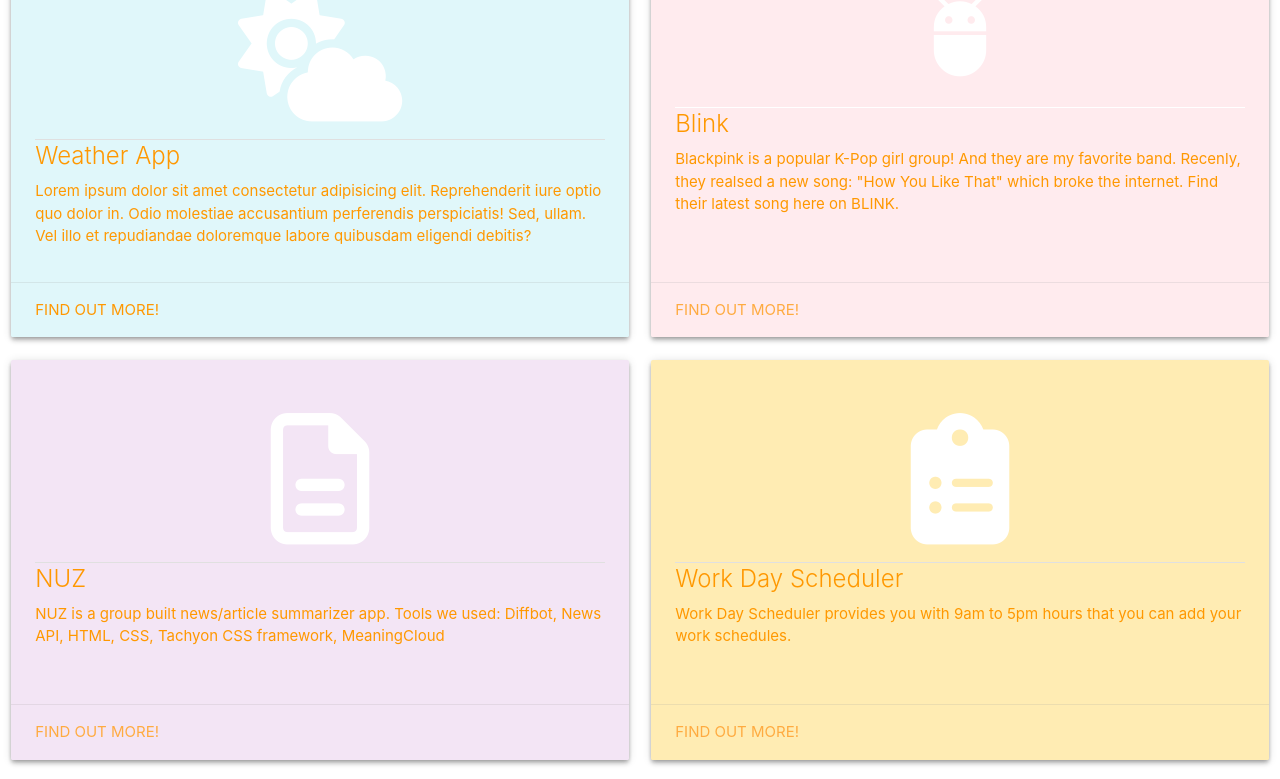
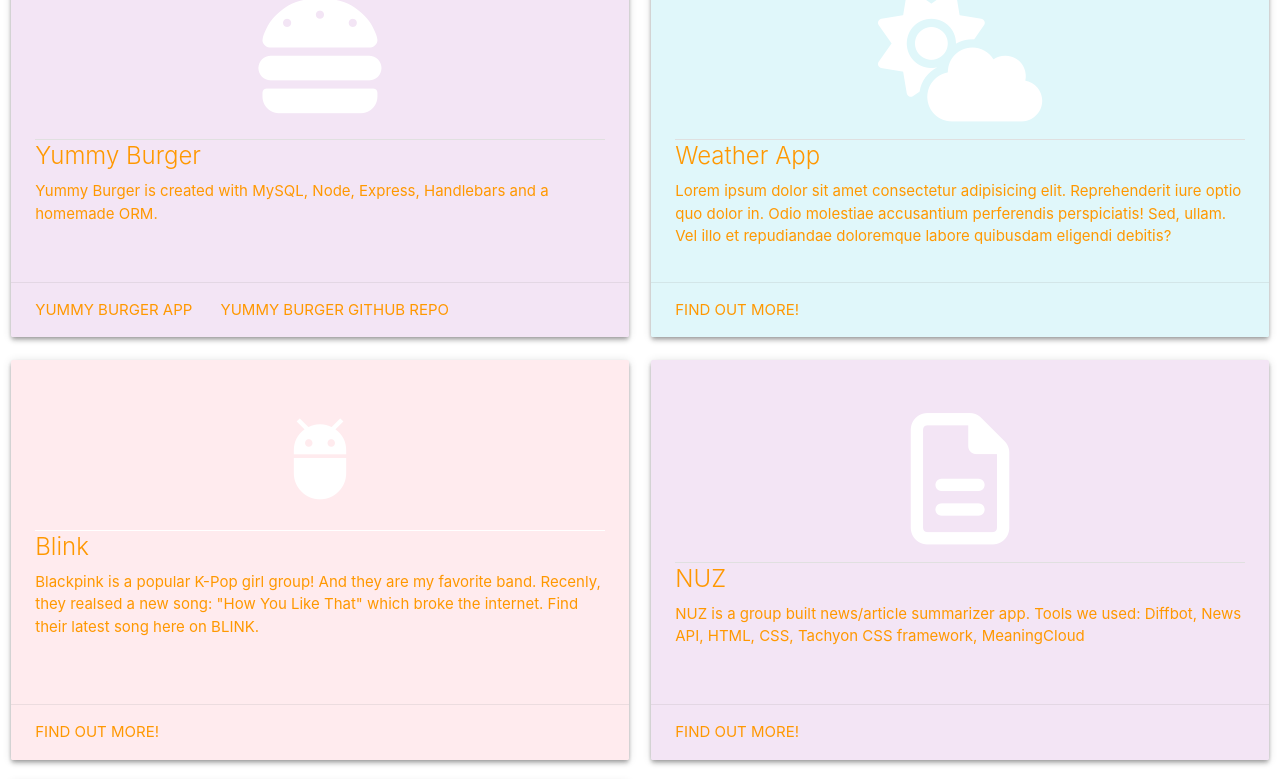
Before and after one commit to dianapulatova/portfolio2, a plain HTML site: page index.html in a window 1280 px wide. Shown: the part 771-1550 px from the top of the page. Drawn offline with nearby package versions, Linux system fonts and the light colour scheme.

Commit message:
linked yummy burger app

```diff
--- a/index.html
+++ b/index.html
@@ -122,6 +122,24 @@
           <h2 class="section-header"> Portfolio</h2>
         </div>
       </div>
+         <!-- CARD PURPLE -->
+         <div class="row">
+          <div class="col l6 m12 s12">
+           <div class="card medium purple lighten-5 z-depth-2">
+             <div class="card-content white-text">
+               <h3 class="center-align"> <i class="fa fa-hamburger fa-3x" aria-hidden="true"></i></i></h3>
+               <div class="divider"></div>
+               <span class="card-title orange-text">Yummy Burger</span>
+               <p class="orange-text">Yummy Burger is created with MySQL, Node, Express, Handlebars and a homemade ORM.
+                </p>
+             </div>
+             <!-- card action link section at the bottom of the card -->
+             <div class="card-action">
+              <a class="orange-text" href="https://young-river-27228.herokuapp.com/"> Yummy Burger App</a>
+              <a class="orange-text" href="https://github.com/dianapulatova/yummy-burger"> Yummy Burger GitHub Repo</a>
+            </div>
+           </div>
+         </div>
         <!-- CARD BLUE -- z-depth is for shadow <i class="fas fa-sun-cloud"></i> -->
         <div class="row">
           <div class="col l6 m12 s12">
@@ -150,7 +168,7 @@
             </div>
             <!-- card action link at the bottom of the card -->
              <div class="card-action">
-              <a href="https://dianapulatova.github.io/BLINK/">Find out more!</a>
+              <a class="orange-text" href="https://dianapulatova.github.io/BLINK/">Find out more!</a>
               <!-- <a href="#">This is a link</a> -->
             </div>
           </div>
@@ -169,7 +187,7 @@
              </div>
              <!-- card action link section at the bottom of the card -->
              <div class="card-action">
-              <a href="https://dianapulatova.github.io/NUZ/">Find out more!</a>
+              <a class="orange-text" href="https://dianapulatova.github.io/NUZ/">Find out more!</a>
             </div>
            </div>
          </div>
@@ -185,7 +203,7 @@
              </div>
              <!-- card action link section at the bottom of the card -->
              <div class="card-action">
-              <a href="https://dianapulatova.github.io/day-planner/">Find out more!</a>
+              <a class="orange-text" href="https://dianapulatova.github.io/day-planner/">Find out more!</a>
             </div>
            </div>
          </div>
```
